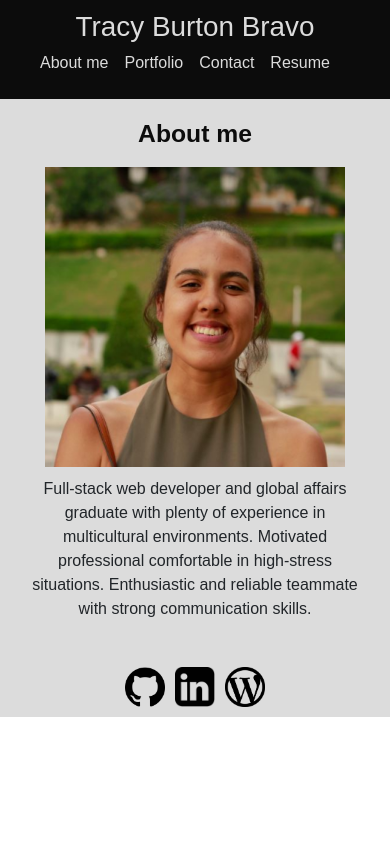
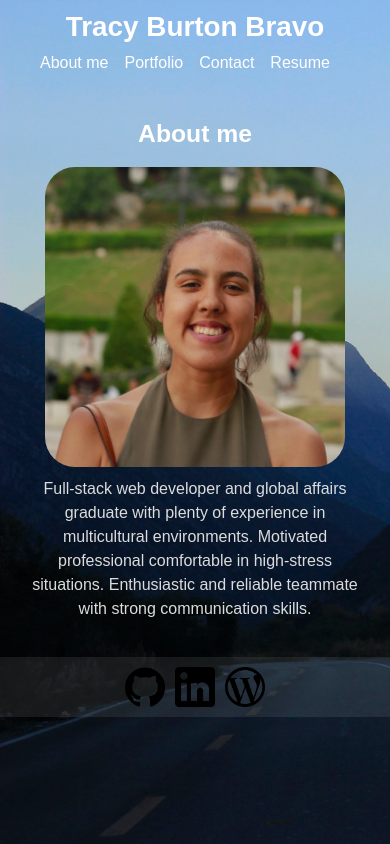
Before and after one commit to tracybrtn/react-portfolio, a React (Create React App) app: page / in a window 390 px wide. Built offline with nearby package versions, Linux system fonts and the light colour scheme.

Commit message:
mobile CSS for contact section

```diff
--- a/src/components/Contact/index.js
+++ b/src/components/Contact/index.js
@@ -36,8 +36,8 @@ function ContactForm() {
   };
 
   return (
-    <section className='d-flex flex-column'>
-      <h1 data-testid="h1tag" id='contact'>Contact me</h1>
+    <section id="contact" className='d-flex flex-column'>
+      <h2 data-testid="h1tag" id='contact'>Contact me</h2>
       <form id="contact-form" onSubmit={handleSubmit}>
         <div>
           <label htmlFor="name">Name:</label>
--- a/src/components/Portfolio/index.js
+++ b/src/components/Portfolio/index.js
@@ -43,7 +43,7 @@ function Portfolio() {
   ]
   return(
     <section>
-      <h1 id="portfolio">Portfolio</h1>
+      <h2 id="portfolio">Portfolio</h2>
       <div className="project-section">
             <Project projects={projects[0]}></Project>
             <Project projects={projects[1]}></Project>
--- a/src/index.css
+++ b/src/index.css
@@ -8,11 +8,11 @@
 }
 
 :root {
-  --primary-color: #0c0c0c;
-  --secondary-color: #43474b;
+  --primary-color: #ffffff;
+  --secondary-color: #dcdcdc;
   --tertiary-color: #88898a;
-  --quaternary-color: #dcdcdc;
-  --quinary-color: #ffffff;
+  --quaternary-color: #353535;
+
 }
 
 /*Import Roboto font*/
@@ -23,7 +23,12 @@ body {
   font-family: 'Roboto', sans-serif;
   -webkit-font-smoothing: antialiased;
   -moz-osx-font-smoothing: grayscale;
+  background-image: url("../src/assets/images/background-image.jpg");
+  background-repeat: no-repeat;
+  background-size: cover;
+  min-height: 100vh;
 }
+
 
 code {
   font-family: source-code-pro, Menlo, Monaco, Consolas, 'Courier New',
@@ -37,17 +42,17 @@ h2 {
 
 /*HEADER*/
 header {
-  background-color: var(--primary-color);
   position: sticky;
   position: -webkit sticky;
   top: 0;
   z-index: 9999;
   padding: 10px 0 8px 0;
-  color: var(--quaternary-color);
+  color: var(--primary-color);
 }
 
 header h1 {
-  color: var(--quaternary-color);
+  color: var(--primary-color);
+  font-weight: 900;
   text-align: center;
 }
 
@@ -58,8 +63,9 @@ nav ul {
 /*End of HEADER*/
 
 /*FOOTER*/
+
 footer {
-  background-color: var(--quaternary-color);
+  background-color: #ffffff14;
 }
 
 footer div {
@@ -74,25 +80,67 @@ footer div {
 
 /*MAIN CONTENT*/
 main {
-  background-color: var(--quaternary-color);
   padding: 10px 10px;
 }
+
 /*About Me*/
 #about-me {
   text-align: center;
   padding: 10px;
   row-gap: 10px;
+  color: var(--secondary-color);
 }
 
 #about-me img {
   max-width: 300px;
+  border-radius: 10%;
+  opacity: 0.9;
 }
 
+/*Contact*/
+
+#contact-form {
+  color: var(--secondary-color);
+}
+
+#contact-form input {
+  border: 1px solid var(--secondary-color);
+  display: block;
+  padding: 7px 15px;
+  font-size: 16px;
+  color: var(--quaternary-color);
+  width: 100%;
+  margin-bottom: 15px;
+  border-radius: 10px;
+  background-color: rgba(255,255,255, 0.75);
+}
+
+#contact-form textarea{
+  border: 1px solid var(--secondary-color);
+  display: block;
+  padding: 7px 15px;
+  font-size: 16px;
+  color: var(--quaternary-color);
+  width: 100%;
+  margin-bottom: 15px;
+  border-radius: 10px;
+  background-color: rgba(255,255,255, 0.75);
+ }
+
+ #contact form button {
+  color: var(--quaternary-color);
+  background-color: var(--secondary-color);
+  border: none;
+  padding: 10px 20px;
+  font-size: 16px;
+  border-radius: 10px;
+ }
+
 .image-container{
-  max-height: 100px;
-  max-width: 100px;
+  max-height: 500px;
+  max-width: 500px;
 }
 
 .project-img{
-  height: 100%;
+  width: 100%;
 }
```
Also changed, not shown: src/assets/images/background-image.jpg (added), src/assets/images/linkedin-logo.png.
